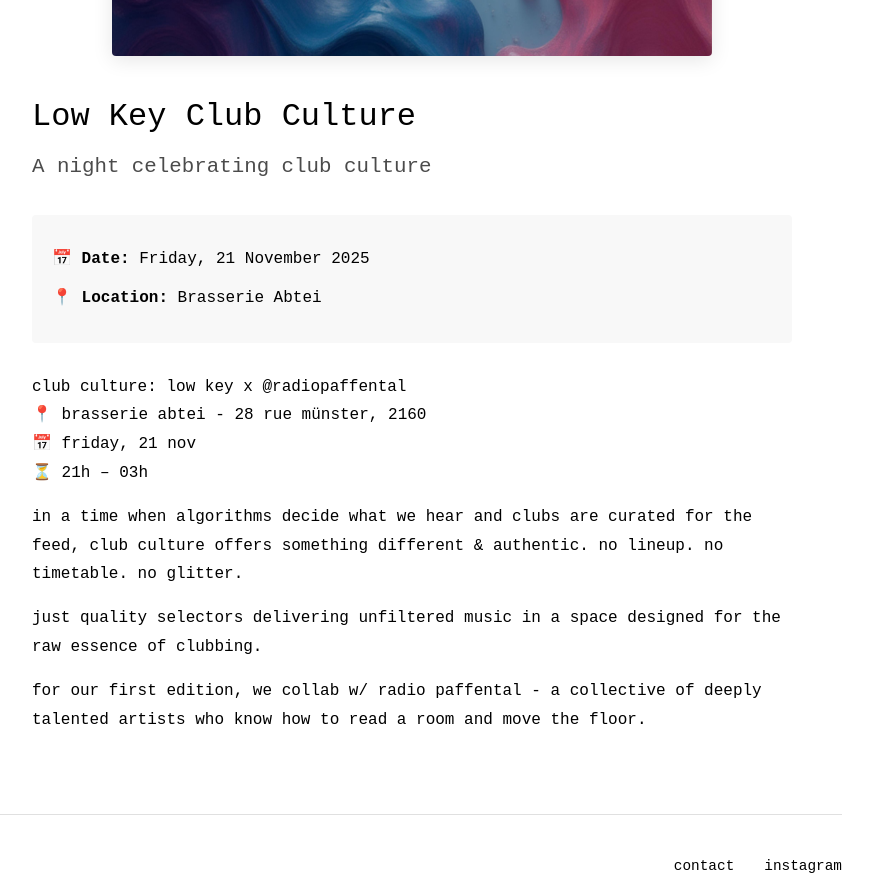
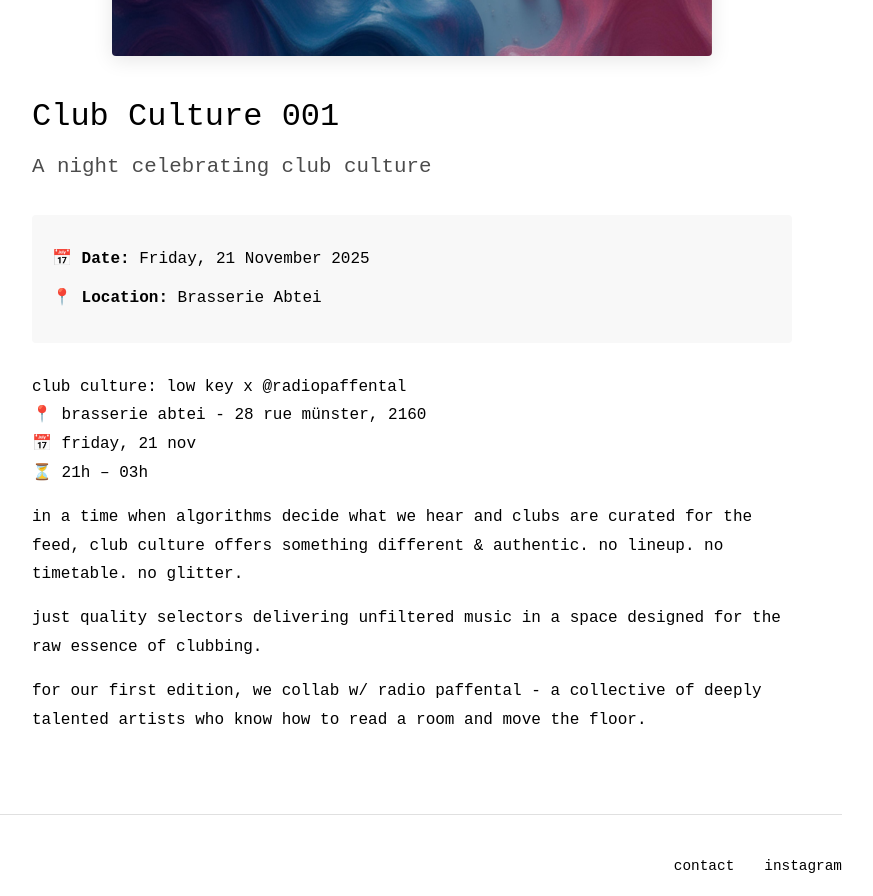
Before and after one commit to shameekvats/low-key, a website: page event-clubculture-21112025.html in a window 1280 px wide. Shown: the part 948-1844 px from the top of the page, without its empty margins (228-1101 px from the left). Drawn offline with Linux system fonts and the light colour scheme.

Commit message:
Update event title to 'Club Culture 001'
Changed the main event heading from 'Low Key Club Culture' to 'Club Culture 001' for consistency with event branding.

```diff
--- a/event-clubculture-21112025.html
+++ b/event-clubculture-21112025.html
@@ -98,7 +98,7 @@
             <img src="images/ClubCulture21112025.jpeg" alt="Low Key Club Culture" class="event-poster-full">
 
             <div class="event-details">
-                <h1>Low Key Club Culture</h1>
+                <h1>Club Culture 001</h1>
                 <h2>A night celebrating club culture</h2>
 
                 <div class="event-meta">
```
